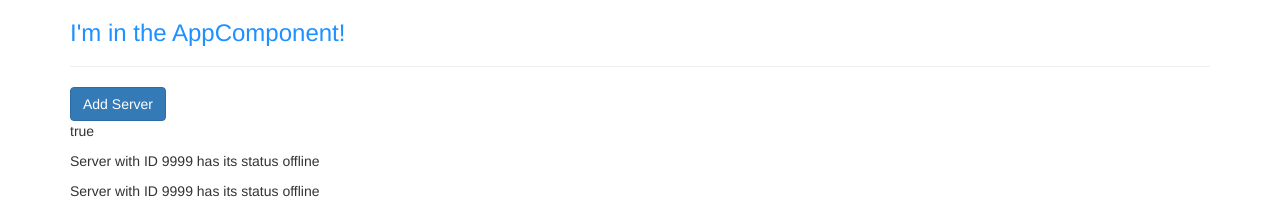
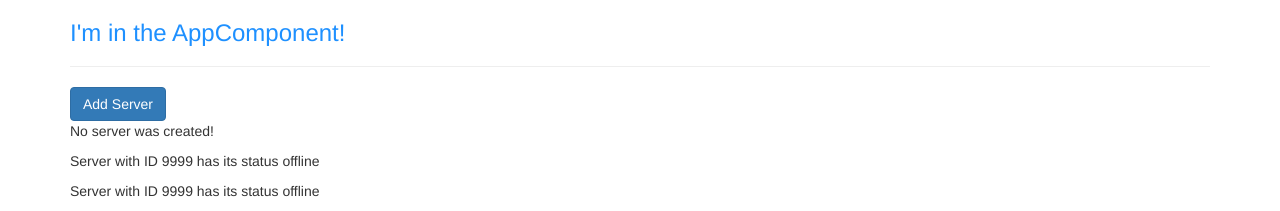
Before and after one commit to gk1227/udemy-course, an Angular app: page / in a window 1280 px wide. Shown: the top 211 px of the page. Built offline with nearby package versions, Linux system fonts and the light colour scheme.

Commit message:
Created an event and tested event binding

```diff
--- a/src/app/servers/servers.component.html
+++ b/src/app/servers/servers.component.html
@@ -1,4 +1,9 @@
-<button class ="btn btn-primary" [disabled] = "!allowNewServer">Add Server</button>
-<p [innerText]="allowNewServer"></p>
+<button class ="btn btn-primary"
+        [disabled] = "!allowNewServer"
+        (click)="onCreateServer()">Add Server</button>
+<!--<p [innerText]="allowNewServer"></p>-->
+
+<p>{{serverCreationStatus}}</p>
+
 <app-server></app-server>
 <app-server></app-server>
--- a/src/app/servers/servers.component.ts
+++ b/src/app/servers/servers.component.ts
@@ -12,6 +12,7 @@
 })
 export class ServersComponent implements OnInit {
   allowNewServer = false;
+  serverCreationStatus = 'No server was created!';
 
   constructor() {
     setTimeout(()=>{
@@ -22,4 +23,7 @@
   ngOnInit() {
   }
 
+  onCreateServer(){
+  this.serverCreationStatus = 'Server is now created!'
+  }
 }
```
